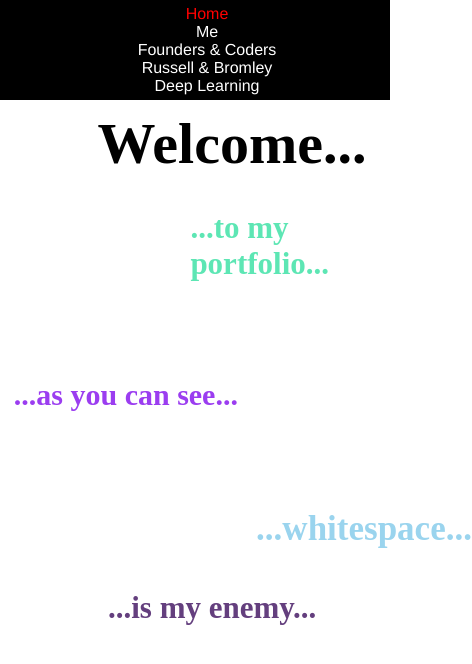
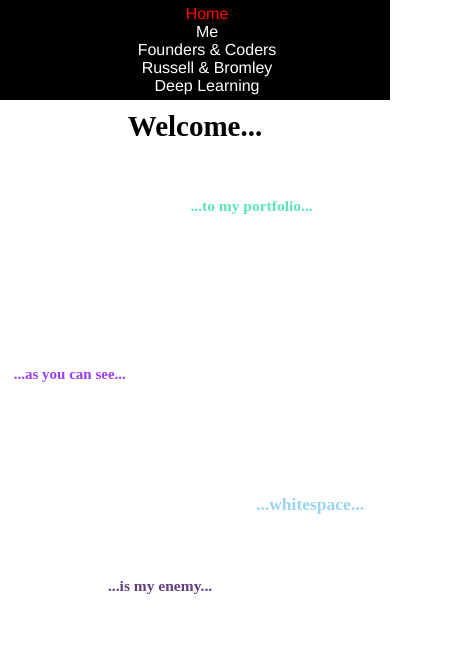
Before and after one commit to harryyy27/portfolio, a React (Create React App) app: page / in a window 390 px wide. Shown: the top 664 px of the page, 472 px wide, since content can reach past the window. Built offline with nearby package versions, Linux system fonts and the light colour scheme.

Commit message:
adjustment

```diff
--- a/src/pages/home.js
+++ b/src/pages/home.js
@@ -5,7 +5,12 @@ const Home =()=> {
         const sizeArr = [Math.ceil(50+Math.random()*20),Math.ceil(30+Math.random()*20),Math.ceil(20+Math.random()*10),Math.ceil(30+Math.random()*10),Math.ceil(25+Math.random()*10)]
 
         const [position,setPosition] = useState('absolute')
-        const [size,handleSize]= useState(sizeArr)
+        if(window.innerWidth<700){
+            var [size,handleSize]= useState(sizeArr.map(el=>el/2))
+        }
+        else {
+            var [size,handleSize]=useState(sizeArr)
+        }
         useEffect(()=>{
                 // setPosition("absolute");
                 return ()=>{
@@ -14,7 +19,7 @@ const Home =()=> {
         },[])
         useEffect(()=>{
             const handleResize = ()=>{
-                if(window.innerWidth<615){
+                if(window.innerWidth<700){
                     handleSize(()=>{
                         const arr =sizeArr.map(el=>el/2)
                         console.log('1',arr)
```
